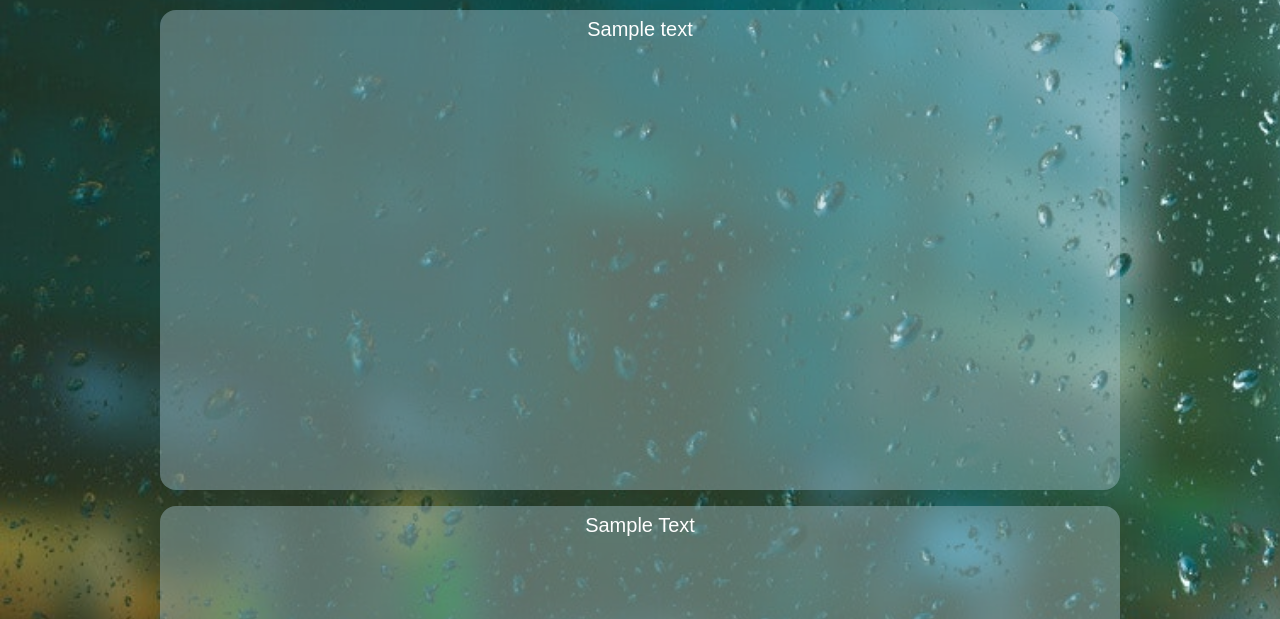
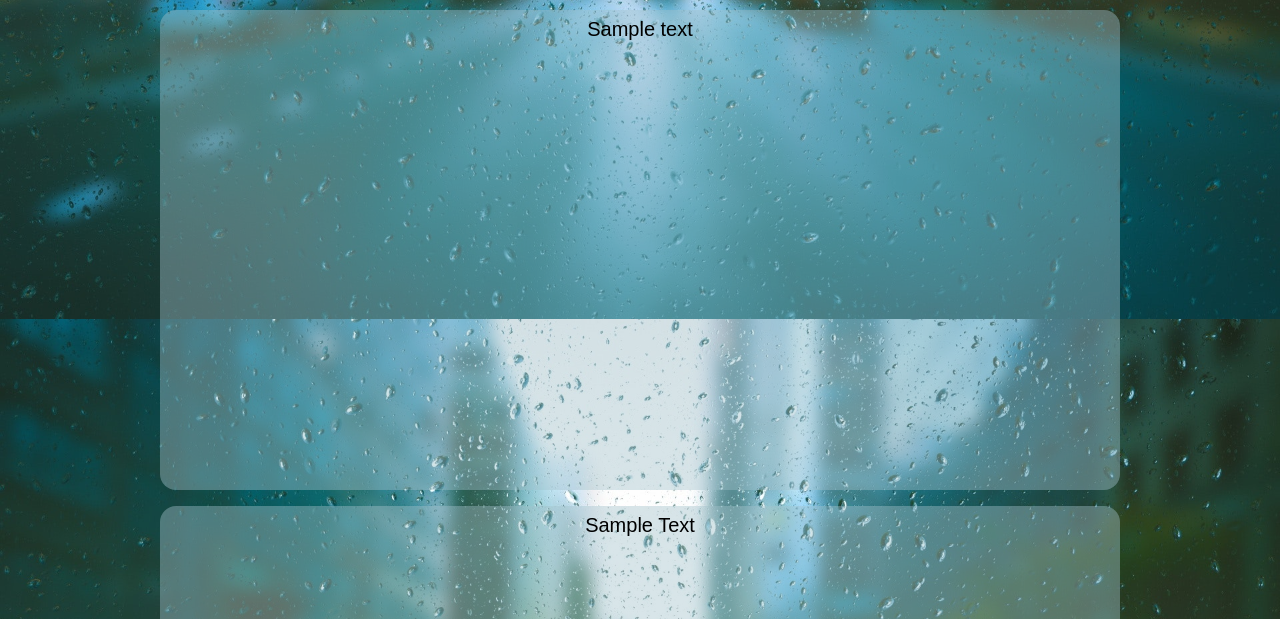
Before and after one commit to barrnj001/barrnj001.github.io, a plain HTML site: page index.html in a window 1280 px wide. Shown: the part 481-1100 px from the top of the page. Drawn offline with nearby package versions, Linux system fonts and the light colour scheme.

Commit message:
Final stages

```diff
--- a/styling.css
+++ b/styling.css
@@ -1,11 +1,14 @@
 html{
     scroll-behavior: smooth;
 }
+
+/* To do: find custom fonts */
 
 body{
     background: #000000 url(/images/background-blur-clean-531880.jpg);
     background-repeat: no-repeat;
     background-size: cover;
+    background-attachment: fixed;
 }
 
 * {
@@ -96,7 +99,7 @@ body{
       padding-top: 7rem;
       font-family: sans-serif;
       text-shadow: darkslategray;
-      color: WHITE;
+      color: rgb(0, 0, 0);
       text-align: center;
       font-size: 20px;
   }
```
Also changed, not shown: index.html (+1 -0 lines), script.js (line endings or trailing spaces).
